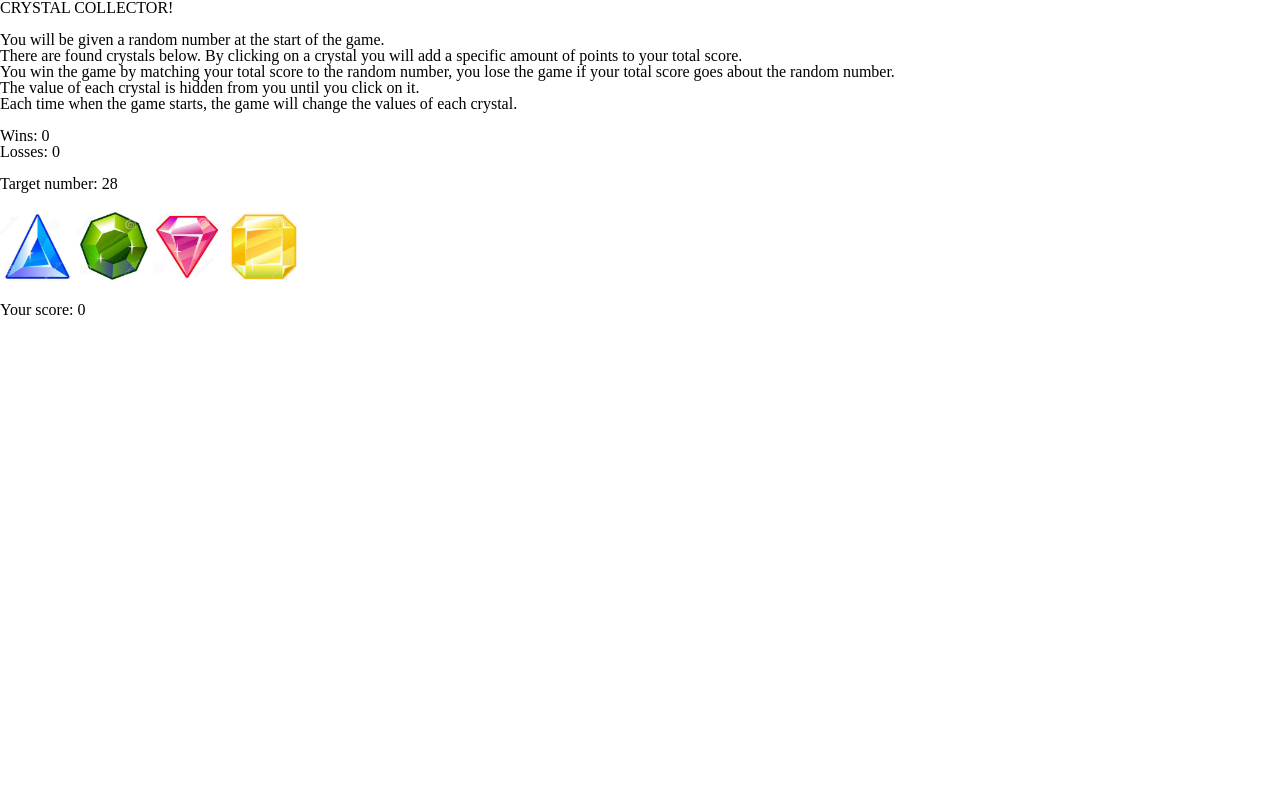
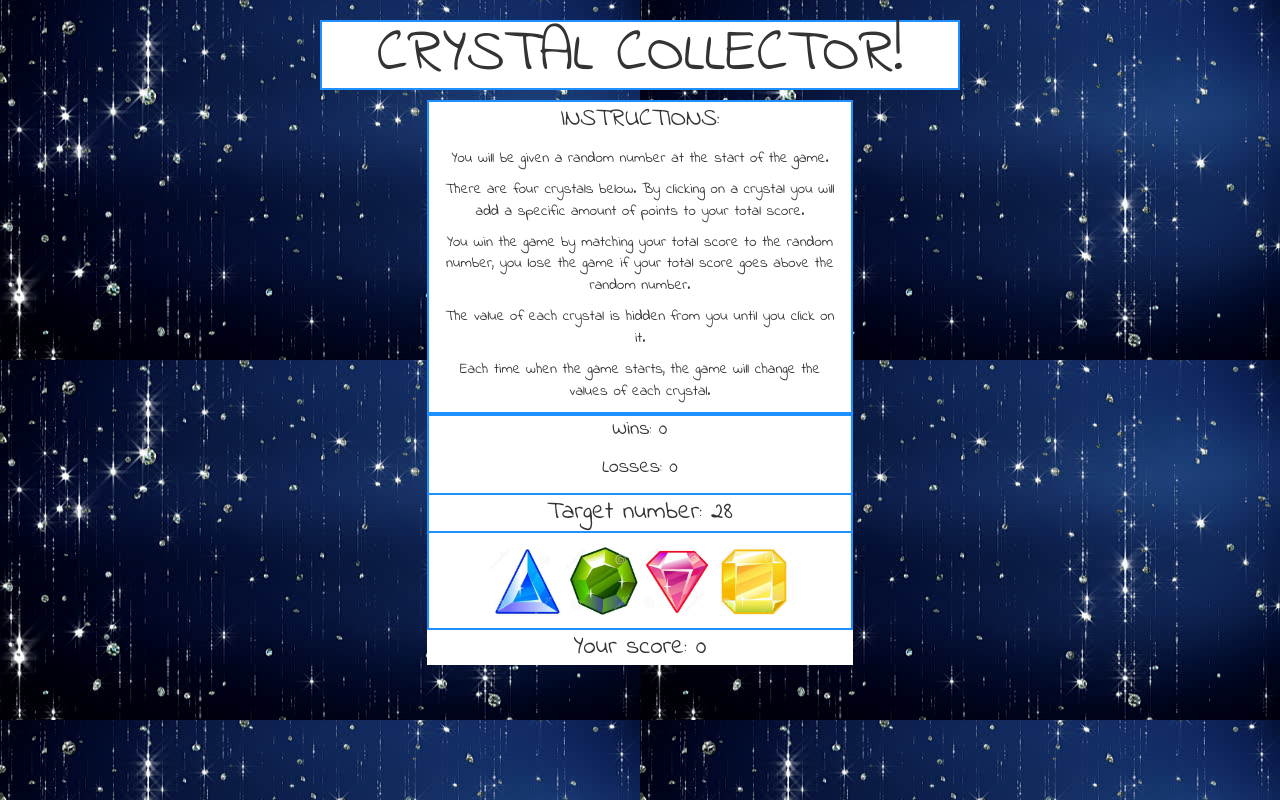
Before and after one commit to IshaniAmin/crystal-collector, a PHP site: page / in a window 1280 px wide. Run offline with PHP 8.4, Linux system fonts and the light colour scheme.

Commit message:
finished gamegit add .

```diff
--- a/assets/css/style.css
+++ b/assets/css/style.css
@@ -1,33 +1,72 @@
-/*
+
+* {
+	box-sizing: border-box;
+}
+
 body {
 	background-image: url("../images/background.jpg");
+	text-align: center;
+}
+
+div {
+	background-color: white;
 }
 
 #header {
 	background-color: white;
+	font-family: 'Indie Flower', cursive;
+	font-size: 60px;
+	border: 2px dodgerblue solid;
 }
 
 #directions {
-	background-color: white;
+	border: 2px dodgerblue solid;
+}
+
+.paragraph {
+	font-family: 'Indie Flower', cursive;
+	font-size: 15px;
+}
+
+#instructions {
+	font-family: 'Indie Flower', cursive;
+	font-size: 25px;
+}
+
+#winOrLose {
+	font-family: 'Indie Flower', cursive;
+	font-size: 25px;
+	border: 2px dodgerblue solid;
+	border-top: none;
 }
 
 #score {
-	background-color: white;
+	font-family: 'Indie Flower', cursive;
+	font-size: 20px;
+	border: 2px dodgerblue solid;
+	border-top: none;
 }
 
-#randomNumber {
-	background-color: white;
+#targetNumber {
+	font-family: 'Indie Flower', cursive;
+	font-size: 25px;
+	border: 2px dodgerblue solid;
+	border-top: none;
 }
 
 #crystalImg {
-	background-color: white;
+	border: 2px dodgerblue solid;
+	border-top: none;
 }
-
-#guessedScore {
-	background-color: white;
-}*/
 
 .crystalImage {
 	width: 75px;
 	height: 75px;
+	margin-top: 10px;
+	margin-bottom: 10px;
 }
+
+#guessedScore {
+	font-family: 'Indie Flower', cursive;
+	font-size: 25px;
+}
--- a/assets/javascript/game.js
+++ b/assets/javascript/game.js
@@ -27,7 +27,7 @@ $(document).ready(function() {
 	}
 
 	randomNum = getRandomInt(19, 120);
-	$('#randomNumber').html('Target number: ' + randomNum);
+	$('#targetNumber').html('Target number: ' + randomNum);
 	$('#guessedScore').html('Your score: ' + 0);
 
 
@@ -51,7 +51,7 @@ $(document).ready(function() {
 		yourGuess = 0;
 		$('#guessedScore').html('Your score: ' + yourGuess);
 		randomNum = getRandomInt(19, 120);
-		$('#randomNumber').html('Target number: ' + randomNum);
+		$('#targetNumber').html('Target number: ' + randomNum);
 		$("#crystalImg").empty();
 		getImages();
 		//whenever the #crystalImg empties and getImages() reloads, the click doesn't work
@@ -77,13 +77,11 @@ $(document).ready(function() {
 			$('#wins').html('Wins: ' + wins);
 			resetGame();
 
-
 		} else if (yourGuess > randomNum) {
 			$('#winOrLose').html("You lost!!");
 			losses++;
 			$('#losses').html('Losses: ' + losses);
 			resetGame();
-
 		}
 
 	});
--- a/index.html
+++ b/index.html
@@ -4,43 +4,43 @@
 	<title>Crystal Collector Game</title>
 	<link rel="stylesheet" type="text/css" href="assets/css/reset.css">
 	<link rel="stylesheet" type="text/css" href="assets/css/style.css">
+	<link rel="stylesheet" href="https://maxcdn.bootstrapcdn.com/bootstrap/3.3.7/css/bootstrap.min.css" integrity="sha384-BVYiiSIFeK1dGmJRAkycuHAHRg32OmUcww7on3RYdg4Va+PmSTsz/K68vbdEjh4u" crossorigin="anonymous">
+	<link href="https://fonts.googleapis.com/css?family=Indie+Flower" rel="stylesheet">
 </head>
 <body>
 
-<span id="header"> CRYSTAL COLLECTOR! <span>
+<h1 id="header" class="col-md-6 col-md-offset-3"> CRYSTAL COLLECTOR! </h1>
 
-<br> <br>
 
-<div id="directions">
-	<p>You will be given a random number at the start of the game.</p>
-	<p>There are found crystals below. By clicking on a crystal you will add a specific amount of points to your total score.</p>
-	<p>You win the game by matching your total score to the random number, you lose the game if your total score goes about the random number.</p>
-	<p>The value of each crystal is hidden from you until you click on it.</p>
-	<p>Each time when the game starts, the game will change the values of each crystal.</p>
-	</div>
+<div id="directions" class="col-md-4 col-md-offset-4">
+	<p id="instructions">INSTRUCTIONS:</p>
+	<p class="paragraph">You will be given a random number at the start of the game.</p>
+	<p class="paragraph">There are four crystals below. By clicking on a crystal you will add a specific amount of points to your total score.</p>
+	<p class="paragraph">You win the game by matching your total score to the random number, you lose the game if your total score goes above the random number.</p>
+	<p class="paragraph">The value of each crystal is hidden from you until you click on it.</p>
+	<p class="paragraph">Each time when the game starts, the game will change the values of each crystal.</p>
+</div>
 
-<br>
 
-<div id="score">
-	<p id="winOrLose"> </p>
+<div id="winOrLose" class="col-md-4 col-md-offset-4"> </div>
+
+
+<div id="score" class="col-md-4 col-md-offset-4">
 	<p id="wins"> Wins: 0 </p>
 	<p id="losses"> Losses: 0 </p>
 
 </div>
 
-<br>
 
-<div id="randomNumber">
+<div id="targetNumber" class="col-md-4 col-md-offset-4">
 	<p>Target number: </p>
 </div>
 
-<br>
 
-<div id="crystalImg"></div>
+<div id="crystalImg" class="col-md-4 col-md-offset-4"> </div>
 
-<br>
 
-<div id="guessedScore">
+<div id="guessedScore" class="col-md-4 col-md-offset-4">
 	<p>Your score: </p>
 </div>
 
```
